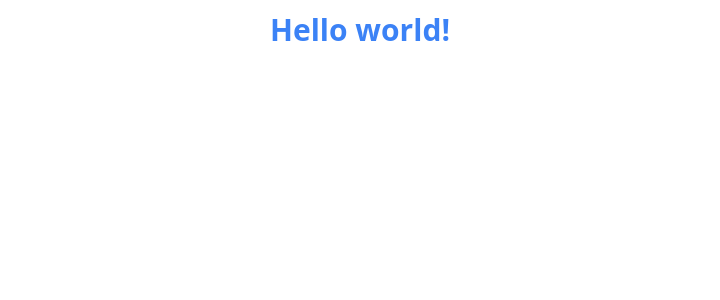
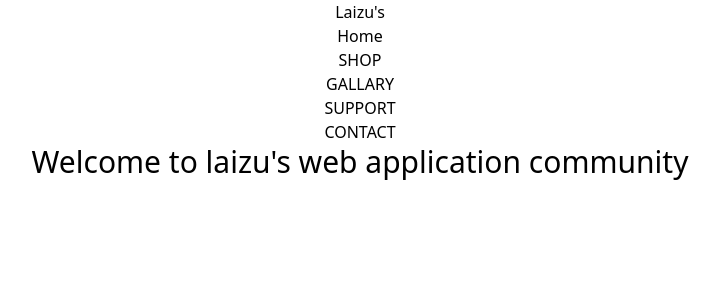
Before and after one commit to laizuakram1/navbar-react-tailwind, a React (Create React App) app: page / in a window 1280 px wide. Shown: the top 300 px of the page, without its empty margins (280-1000 px from the left). Built offline with nearby package versions, Linux system fonts and the light colour scheme.

Commit message:
add navbar items

```diff
--- a/src/App.js
+++ b/src/App.js
@@ -1,12 +1,11 @@
 
 import './App.css';
+import Header from './components/Header/Header';
 
 function App() {
   return (
     <div className="App">
-      <h1 className="text-blue-500 text-3xl font-bold mt-3">
-      Hello world!
-    </h1>
+      <Header></Header>
     </div>
   );
 }
--- /dev/null
+++ b/src/components/Header/Header.js
@@ -0,0 +1,13 @@
+import React from 'react';
+import Navbar from '../navbar/Navbar';
+
+const Header = () => {
+    return (
+        <div>
+            <Navbar></Navbar>
+            <h2 className='text-3xl'>Welcome to laizu's web application community</h2>
+        </div>
+    );
+};
+
+export default Header;
--- /dev/null
+++ b/src/components/NavLink/NavLink.js
@@ -0,0 +1,15 @@
+import React from 'react';
+
+
+const NavLink = (props) => {
+    const { name, Link } = props.route;
+
+    return (
+      <li className='list-none'>
+            <a href={Link}>{name}</a>
+      </li>
+
+    );
+};
+
+export default NavLink;
--- /dev/null
+++ b/src/components/navbar/Navbar.js
@@ -0,0 +1,29 @@
+import React from 'react';
+import NavLink from '../NavLink/NavLink';
+
+const Navbar = () => {
+    const routes = [
+        {id: 1, name:'Home', link:'https:www.google.com'},
+        {id: 2, name:'SHOP', link:'https:www.google.com'},
+        {id: 3, name:'GALLARY', link:'https:www.google.com'},
+        {id: 4, name:'SUPPORT', link:'https:www.google.com'},
+        {id: 5, name:'CONTACT', link:'https:www.google.com'}
+    ]
+    return (
+        <nav >
+            <div>
+                <h2>Laizu's</h2>
+            </div>
+            <div>
+               {
+                   routes.map(route => <NavLink
+                   key = {route.id}
+                   route = {route}
+                   ></NavLink>)
+               }
+            </div>
+        </nav>
+    );
+};
+
+export default Navbar;
```
